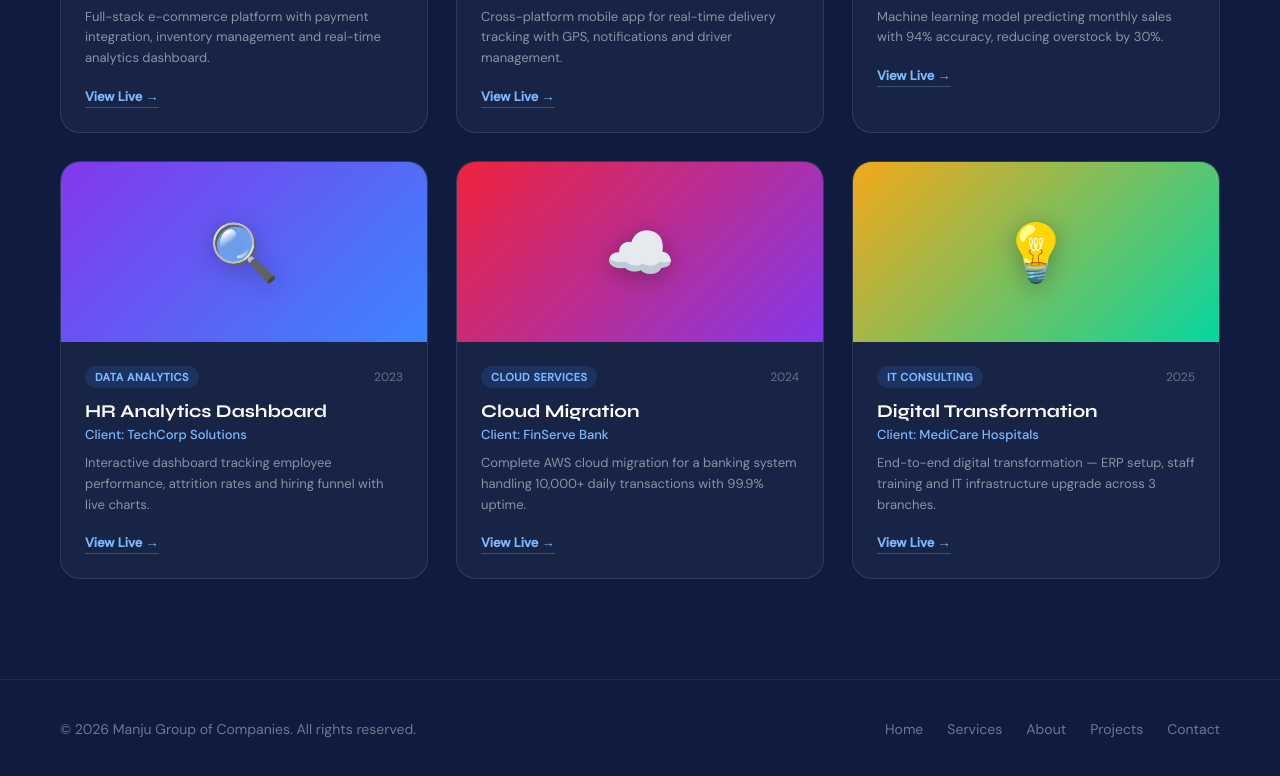
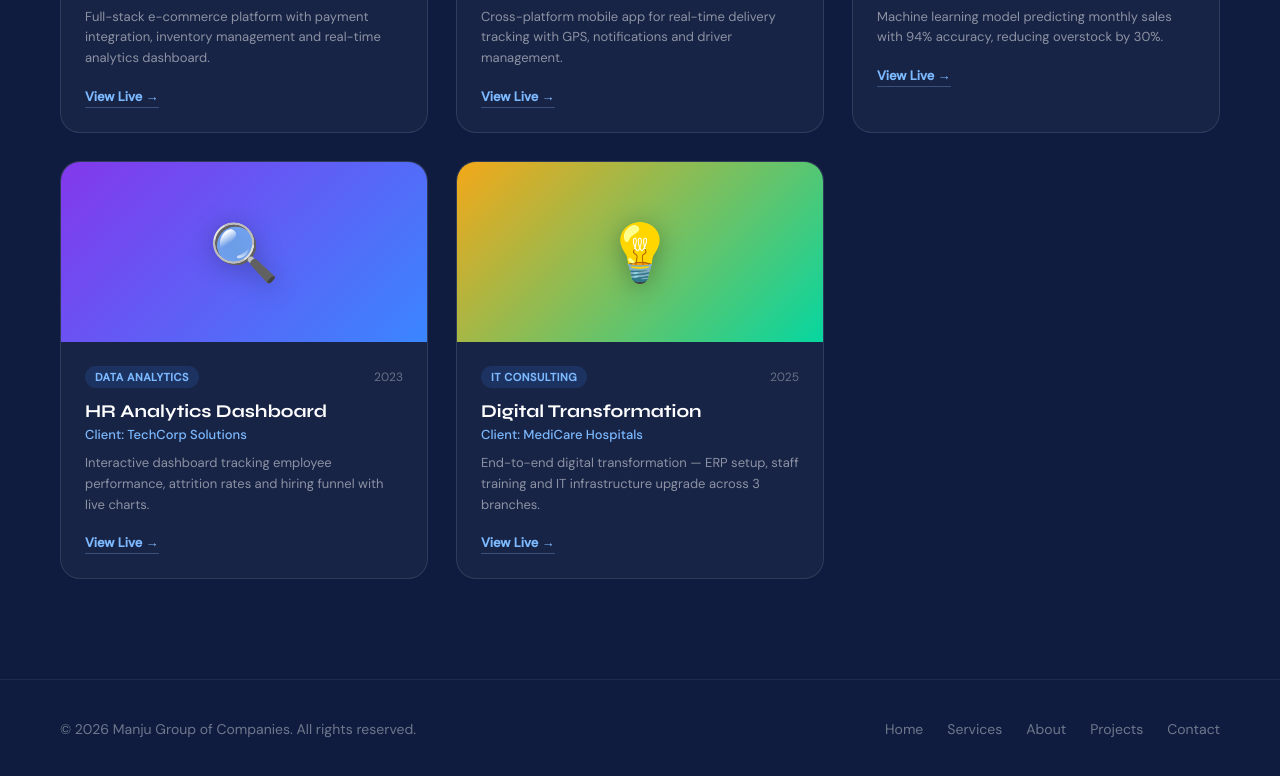
Before and after one commit to 20UPH1846/manju-company, a website: page index.html in a window 1280 px wide. Shown: the part 3845-4621 px from the top of the page. Drawn offline with Linux system fonts and the light colour scheme.

Commit message:
Remove Cloud Migration project card
Removed a project card for 'Cloud Migration' and adjusted the layout.

```diff
--- a/index.html
+++ b/index.html
@@ -208,23 +208,7 @@
       </div>
     </div>
 
-    <div class="project-card">
-      <div class="project-img" style="background: linear-gradient(135deg, #ef233c 0%, #8338ec 100%);">
-        <div class="project-emoji">☁️</div>
-      </div>
-      <div class="project-info">
-        <div class="project-meta">
-          <span class="project-category">Cloud Services</span>
-          <span class="project-year">2024</span>
-        </div>
-        <h3 class="project-name">Cloud Migration</h3>
-        <p class="project-client">Client: FinServe Bank</p>
-        <p class="project-desc">Complete AWS cloud migration for a banking system handling 10,000+ daily transactions with 99.9% uptime.</p>
-        <a href="#" class="project-link">View Live →</a>
-      </div>
-    </div>
-
-    <div class="project-card">
+       <div class="project-card">
       <div class="project-img" style="background: linear-gradient(135deg, #f4a819 0%, #06d6a0 100%);">
         <div class="project-emoji">💡</div>
       </div>
```
